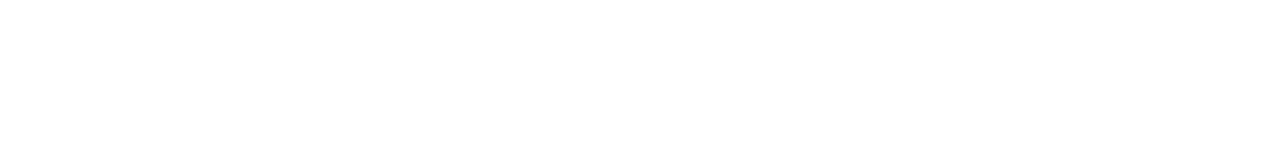
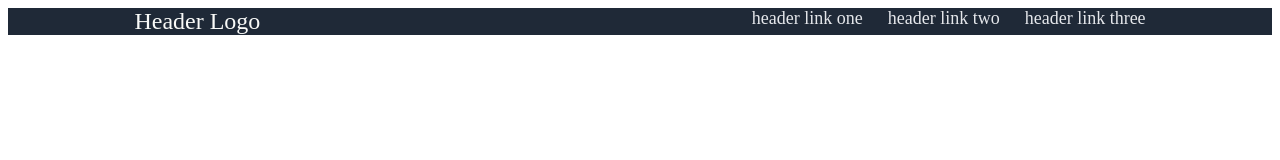
Before and after one commit to Sushruthvi/LandingPage, a plain HTML site: page index.html in a window 1280 px wide. Drawn offline with Linux system fonts and the light colour scheme.

Commit message:
header part is done

```diff
--- a/index.css
+++ b/index.css
@@ -5,3 +5,25 @@
   display: flex;
   flex-direction: column;
 }
+.header{
+    background-color: #1f2937;
+    display:flex;
+    flex-direction: column;
+}
+.top-pane{
+    display:flex;
+    justify-content: space-between;
+    padding-left: 10%;
+    padding-right:10%;
+
+}
+.header-logo{
+    color:#f9faf8;
+    font-size: 24px;
+}
+.nav-bar{
+    color: #e5e7eb;
+    font-size:18px;
+    display: flex;
+    gap:25px
+}
--- a/index.html
+++ b/index.html
@@ -4,12 +4,25 @@
     <meta charset="UTF-8">
     <meta name="viewport" content="width=device-width, initial-scale=1.0">
     <link href="https://fonts.googleapis.com/css2?family=Roboto&display=swap" rel="stylesheet">
+    <link rel="stylesheet" href="index.css">
 
     <title>Landing Page</title>
 </head>
 <body>
     <div class="container">
-    <div class="part1"></div>
+    <div class="header">
+        <div class="top-pane">
+        <div class="header-logo">
+            <a>Header Logo</a>
+        </div>
+        <div class="nav-bar">
+            <a>header link one</a>
+            <a>header link two</a>
+            <a>header link three</a>
+        </div>
+        </div>
+
+    </div>
     <div class="part2"></div>
     <div class="part3"></div>
     <div class="footer"></div>
```
